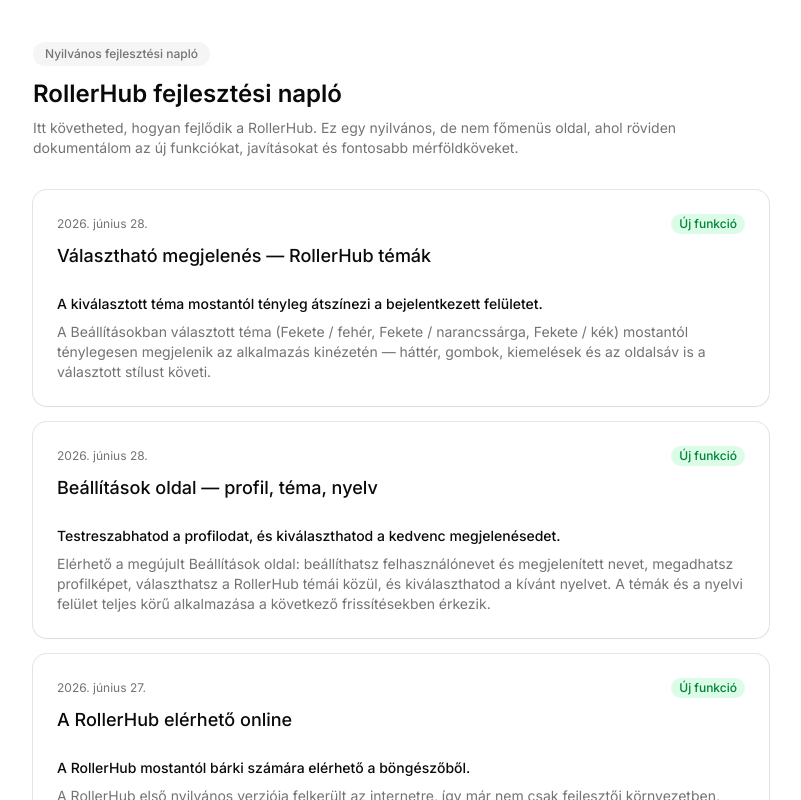
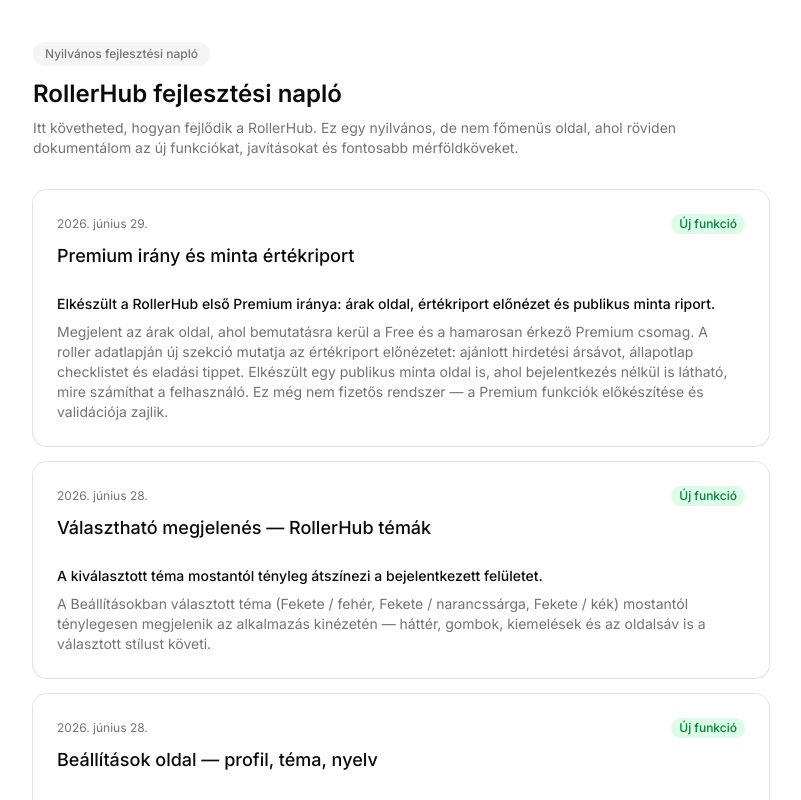
Before and after one commit to Patya304/rollerhub, a Next.js app: page /devlog in a window 1280 px wide. Shown: the top 800 px of the page, without its empty margins (239-1040 px from the left). Built offline with nearby package versions, Linux system fonts and the light colour scheme.

Commit message:
docs: document premium report milestone

```diff
--- a/src/modules/devlog/data/devlog-entries.ts
+++ b/src/modules/devlog/data/devlog-entries.ts
@@ -223,4 +223,14 @@
     content:
       "Elérhető a megújult Beállítások oldal: beállíthatsz felhasználónevet és megjelenített nevet, megadhatsz profilképet, választhatsz a RollerHub témái közül, és kiválaszthatod a kívánt nyelvet. A témák és a nyelvi felület teljes körű alkalmazása a következő frissítésekben érkezik.",
   },
+  {
+    id: "premium-direction",
+    date: "2026-06-29",
+    title: "Premium irány és minta értékriport",
+    type: "feature",
+    summary:
+      "Elkészült a RollerHub első Premium iránya: árak oldal, értékriport előnézet és publikus minta riport.",
+    content:
+      "Megjelent az árak oldal, ahol bemutatásra kerül a Free és a hamarosan érkező Premium csomag. A roller adatlapján új szekció mutatja az értékriport előnézetet: ajánlott hirdetési ársávot, állapotlap checklistet és eladási tippet. Elkészült egy publikus minta oldal is, ahol bejelentkezés nélkül is látható, mire számíthat a felhasználó. Ez még nem fizetős rendszer — a Premium funkciók előkészítése és validációja zajlik.",
+  },
 ];
```
Also changed, not shown: 1 other file (tests, documents, lock files or other folders).
